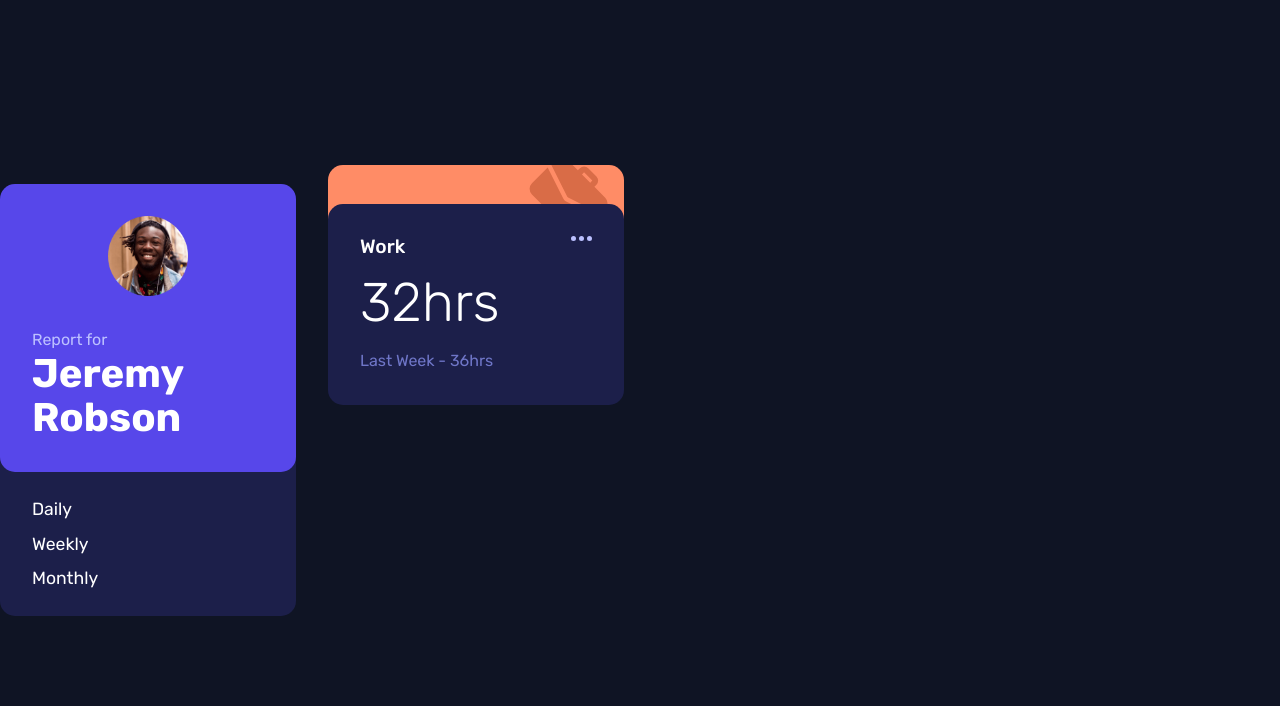
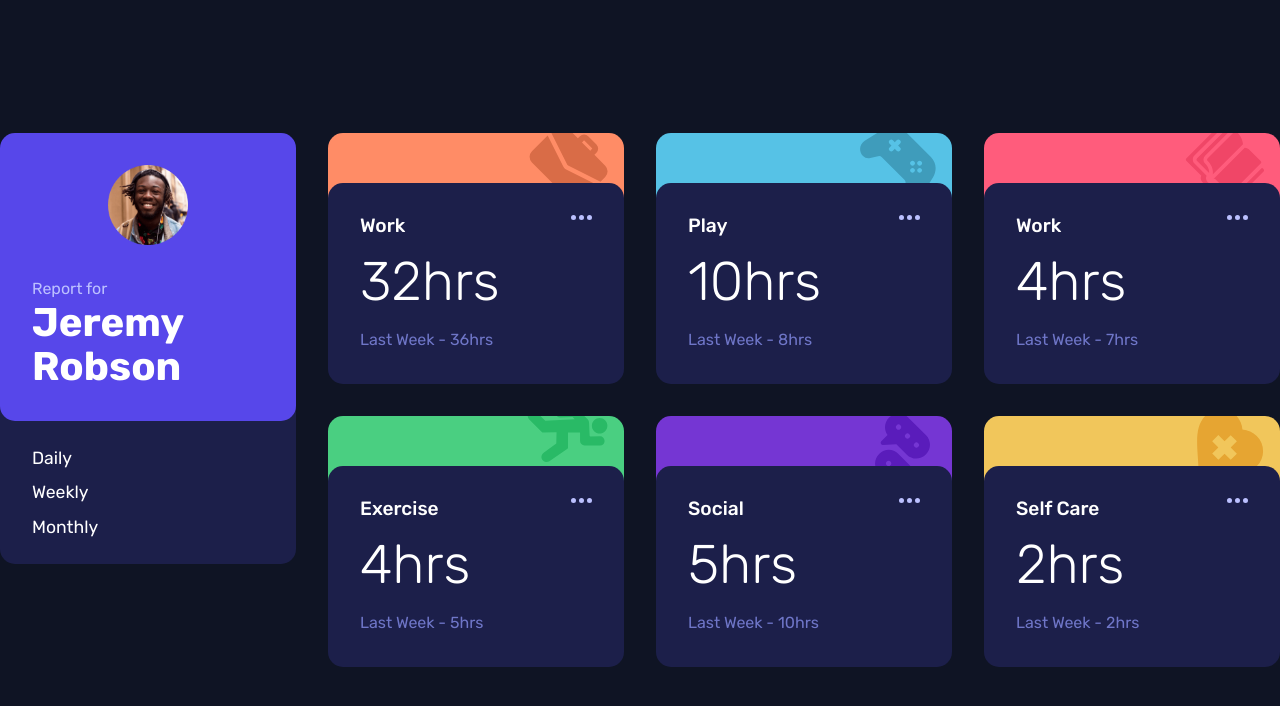
Before and after one commit to wideirp/time-tracking-dashboard, a plain HTML site: page index.html in a window 1280 px wide. Drawn offline with Linux system fonts and the light colour scheme.

Commit message:
Add all activity time components

```diff
--- a/index.html
+++ b/index.html
@@ -49,6 +49,86 @@
           </a>
         </section>
       </article>
+
+      <article class="activity">
+        <div class="activity__tab play">
+          <figure>
+            <img src="src/images/icon-play.svg" alt="play" />
+          </figure>
+        </div>
+        <section class="activity__info wrapper">
+          <h4 class="activity__info--type">Play</h4>
+          <h2 class="activity__info--time">10hrs</h2>
+          <p class="activity__info--last-week">Last Week - 8hrs</p>
+          <a href="" class="activity__info--ellipsis">
+            <img src="src/images/icon-ellipsis.svg" alt="ellipsis" />
+          </a>
+        </section>
+      </article>
+
+      <article class="activity">
+        <div class="activity__tab study">
+          <figure>
+            <img src="src/images/icon-study.svg" alt="study" />
+          </figure>
+        </div>
+        <section class="activity__info wrapper">
+          <h4 class="activity__info--type">Work</h4>
+          <h2 class="activity__info--time">4hrs</h2>
+          <p class="activity__info--last-week">Last Week - 7hrs</p>
+          <a href="" class="activity__info--ellipsis">
+            <img src="src/images/icon-ellipsis.svg" alt="ellipsis" />
+          </a>
+        </section>
+      </article>
+
+      <article class="activity">
+        <div class="activity__tab exercise">
+          <figure>
+            <img src="src/images/icon-exercise.svg" alt="exercise" />
+          </figure>
+        </div>
+        <section class="activity__info wrapper">
+          <h4 class="activity__info--type">Exercise</h4>
+          <h2 class="activity__info--time">4hrs</h2>
+          <p class="activity__info--last-week">Last Week - 5hrs</p>
+          <a href="" class="activity__info--ellipsis">
+            <img src="src/images/icon-ellipsis.svg" alt="ellipsis" />
+          </a>
+        </section>
+      </article>
+
+      <article class="activity">
+        <div class="activity__tab social">
+          <figure>
+            <img src="src/images/icon-social.svg" alt="social" />
+          </figure>
+        </div>
+        <section class="activity__info wrapper">
+          <h4 class="activity__info--type">Social</h4>
+          <h2 class="activity__info--time">5hrs</h2>
+          <p class="activity__info--last-week">Last Week - 10hrs</p>
+          <a href="" class="activity__info--ellipsis">
+            <img src="src/images/icon-ellipsis.svg" alt="ellipsis" />
+          </a>
+        </section>
+      </article>
+
+      <article class="activity">
+        <div class="activity__tab self-care">
+          <figure>
+            <img src="src/images/icon-self-care.svg" alt="self care" />
+          </figure>
+        </div>
+        <section class="activity__info wrapper">
+          <h4 class="activity__info--type">Self Care</h4>
+          <h2 class="activity__info--time">2hrs</h2>
+          <p class="activity__info--last-week">Last Week - 2hrs</p>
+          <a href="" class="activity__info--ellipsis">
+            <img src="src/images/icon-ellipsis.svg" alt="ellipsis" />
+          </a>
+        </section>
+      </article>
     </main>
   </body>
 </html>
--- a/src/sass/_block.sass
+++ b/src/sass/_block.sass
@@ -1,5 +1,6 @@
 @use 'variables' as *
 @use 'mixins' as *
+@use 'sass:color'
 
 .user
   display: flex
@@ -50,21 +51,22 @@
 
 .activity
   position: relative
+  margin-top: $tab-height
   .activity__tab
     position: absolute
     width: 100%
     height: 78px
-    top: $tab-height
+    top: calc($tab-height * -1)
     z-index: -1
     display: flex
     justify-content: flex-end
     overflow: hidden
+    border-radius: 15px
     figure
       margin: -0.5rem 1rem 0 0
 
   .activity__info
     background: $clr-neutral-700
-    margin-top: calc($tab-height * -1)
     display: grid
     grid: repeat(2, 1fr) / repeat(2, 1fr)
     @include for-screen('small')
@@ -88,7 +90,17 @@
         grid-area: 3/1/span 1/span 2
     .activity__info--ellipsis
       justify-self: end
-
+    &:hover
+      background: $clr-hover
   .work
     background: $clr-primary-work
-    border-radius: 15px
+  .play
+    background: $clr-primary-play
+  .study
+    background: $clr-primary-study
+  .exercise
+    background: $clr-primary-exercise
+  .social
+    background: $clr-primary-social
+  .self-care
+    background: $clr-primary-self-care
--- a/src/sass/_variables.sass
+++ b/src/sass/_variables.sass
@@ -4,13 +4,15 @@ $clr-primary-play: hsl(195, 74%, 62%)
 $clr-primary-study: hsl(348, 100%, 68%)
 $clr-primary-exercise: hsl(145, 58%, 55%)
 $clr-primary-social: hsl(264, 64%, 52%)
-$clr-primary-selfcare: hsl(43, 84%, 65%)
+$clr-primary-self-care: hsl(43, 84%, 65%)
 
 $clr-neutral-900: hsl(226, 43%, 10%)
 $clr-neutral-700: hsl(235, 46%, 20%)
 $clr-neutral-400: hsl(235, 45%, 61%)
 $clr-neutral-200: hsl(236, 100%, 87%)
 
+$clr-hover: #33397A
+
 $display-map: ("tablet": 32rem, "small": 53rem, "medium": 64rem, "large": 75rem)
 
-$tab-height: calc(-78px / 4)
+$tab-height: 50px
```
Also changed, not shown: src/css/style.css, 1 other file.
